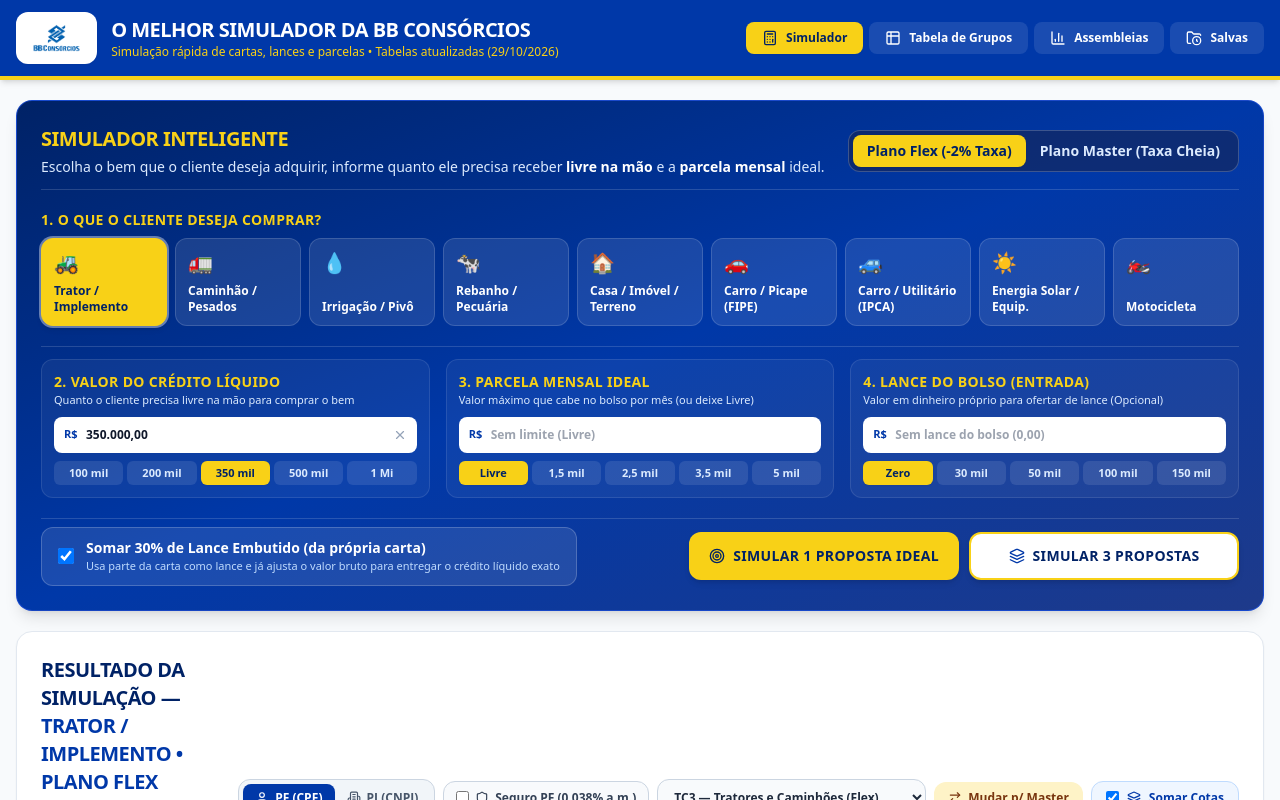
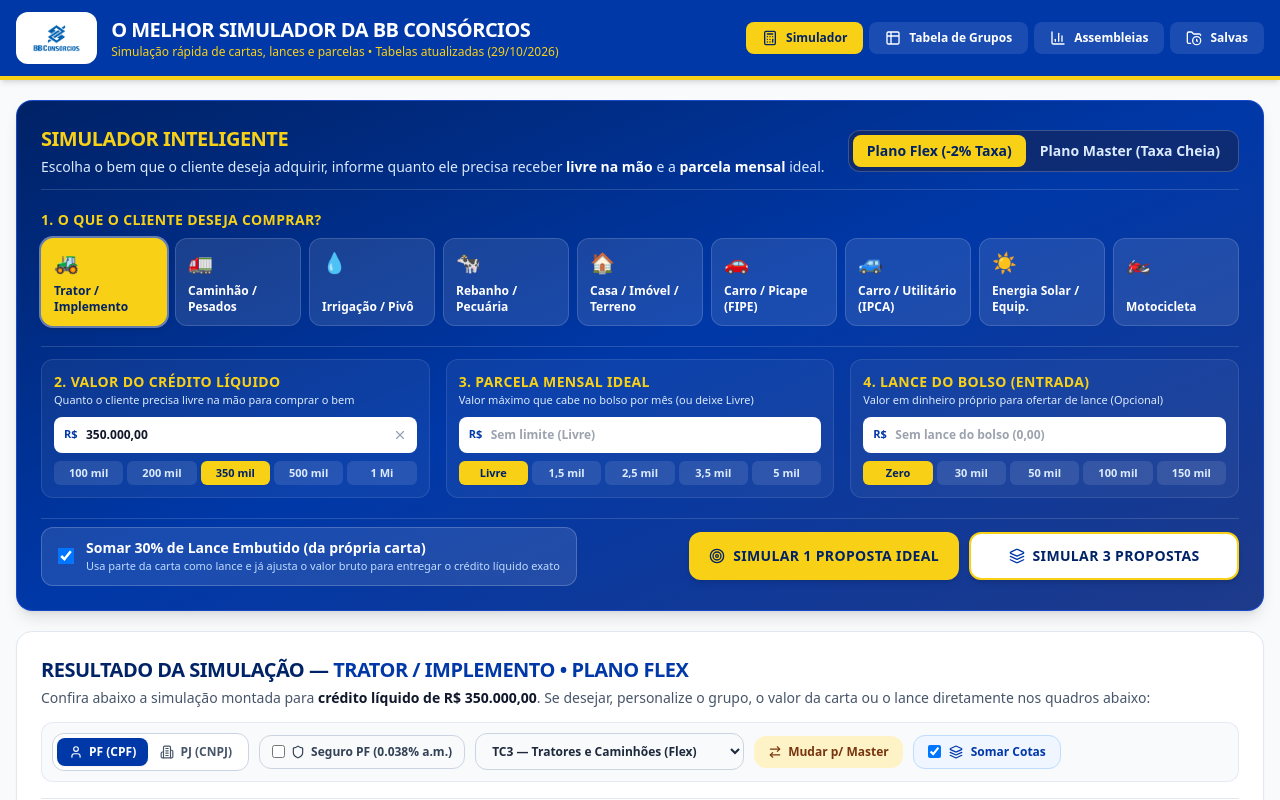
Before and after one commit to aspargosmp-hub/simulador-consorcios, a React (Vite) app: page / in a window 1280 px wide. Shown: the top 800 px of the page. Built offline with nearby package versions, Linux system fonts and the light colour scheme.

Commit message:
fix: give full width to RESULTADO DA SIMULACAO title and place controls in dedicated bar below

```diff
--- a/src/components/SimulatorTab.tsx
+++ b/src/components/SimulatorTab.tsx
@@ -1017,7 +1017,7 @@ export const SimulatorTab: React.FC<SimulatorTabProps> = ({
             : 'border-slate-200'
         }`}
       >
-        <div className="flex flex-col xl:flex-row xl:items-center justify-between gap-4 border-b border-slate-200 pb-4">
+        <div className="flex flex-col gap-3.5 border-b border-slate-200 pb-4">
           <div>
             <h2 className="text-lg sm:text-xl font-black text-bb-dark uppercase tracking-tight">
               Resultado da Simulação —{' '}
@@ -1052,9 +1052,9 @@ export const SimulatorTab: React.FC<SimulatorTabProps> = ({
             </p>
           </div>
 
-          <div className="flex flex-wrap items-center gap-2 shrink-0">
+          <div className="flex flex-wrap items-center gap-2.5 bg-slate-50 border border-slate-200/80 rounded-xl p-2.5">
             {/* Seletor PF vs PJ + Seguro Prestamista */}
-            <div className="inline-flex rounded-xl border border-slate-300 p-1 bg-slate-100">
+            <div className="inline-flex rounded-xl border border-slate-300 p-1 bg-white">
               <button
                 type="button"
                 onClick={() => setTipoPessoa('PF')}
```
